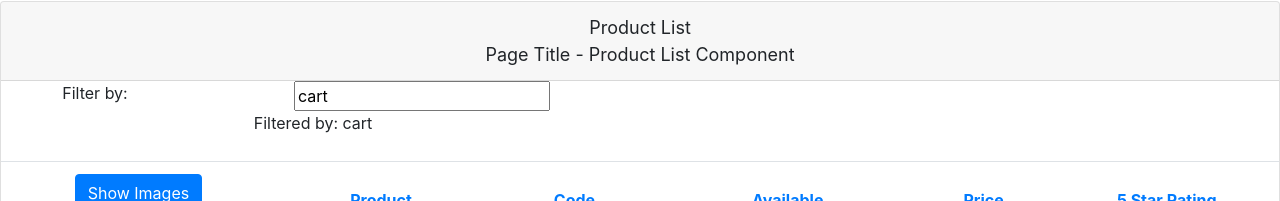
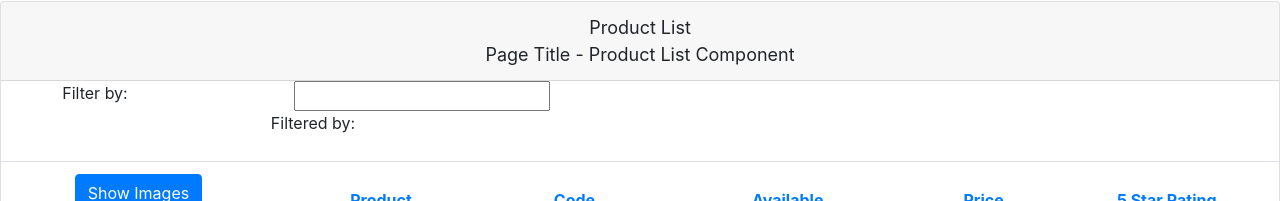
Before and after one commit to menaka-siri/apm-start, an Angular app: page / in a window 1280 px wide. Shown: the part 89-290 px from the top of the page. Built offline with nearby package versions, Linux system fonts and the light colour scheme.

Commit message:
implementing filter list functionality

```diff
--- a/src/app/products/product-list.component.html
+++ b/src/app/products/product-list.component.html
@@ -36,7 +36,7 @@
                 </tr>
             </thead>
             <tbody>
-                <tr *ngFor="let product of products">
+                <tr *ngFor="let product of filteredProducts">
                     <td><img *ngIf="showImage"
                         src={{product.imageUrl}}
                         title={{product.productName}} alt={{product.productName}}
--- a/src/app/products/product-list.component.ts
+++ b/src/app/products/product-list.component.ts
@@ -11,7 +11,17 @@
     imageWidth: number = 50;
     imageMargin: number= 2;
     showImage: boolean = false;
-    listFilter: string = 'cart';
+
+    private _listFilter: string;
+    get listFilter(): string {
+        return this._listFilter;
+    }
+    set listFilter(value: string) {
+        this._listFilter = value;
+        this.filteredProducts = this.listFilter ? this.performFilter(this.listFilter) : this.products;
+    }
+
+    filteredProducts: IProduct[];
     products: IProduct[] = [
         {
           "productId": 1,
@@ -35,6 +45,17 @@
         },
     ];
 
+    constructor() {
+        this.filteredProducts = this.products;
+        //this.listFilter = 'cart';
+    }
+
+    performFilter(filterby: string): IProduct[] {
+        filterby = filterby.toLocaleLowerCase();
+        return this.products.filter( (product: IProduct)=>
+            product.productName.toLocaleLowerCase().indexOf(filterby) !== -1);
+    }
+
     toggleImage() : void{
         this.showImage = !this.showImage;
     }
```
